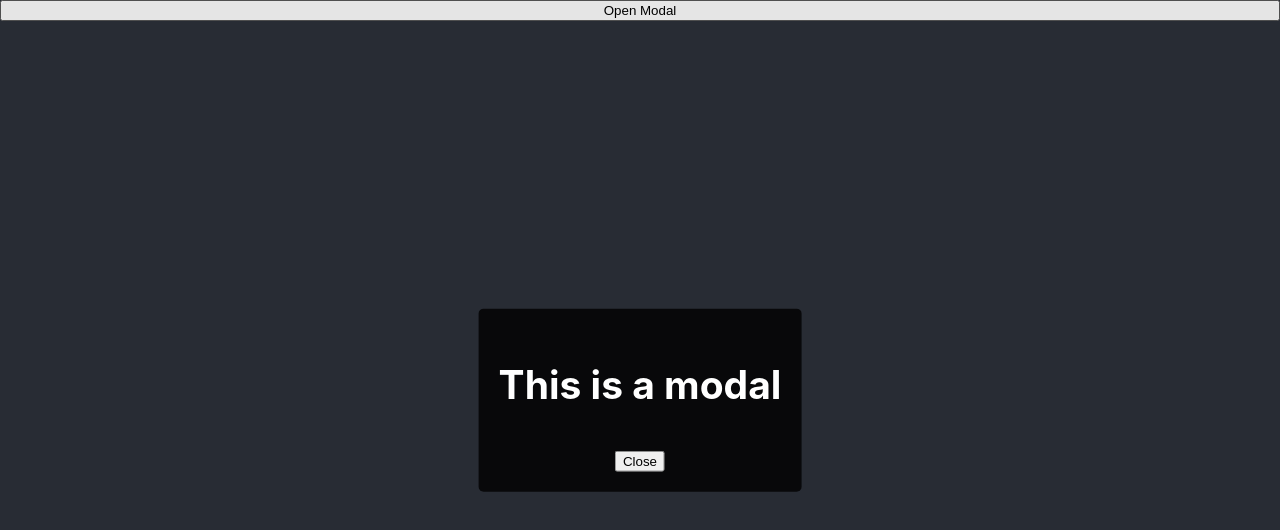
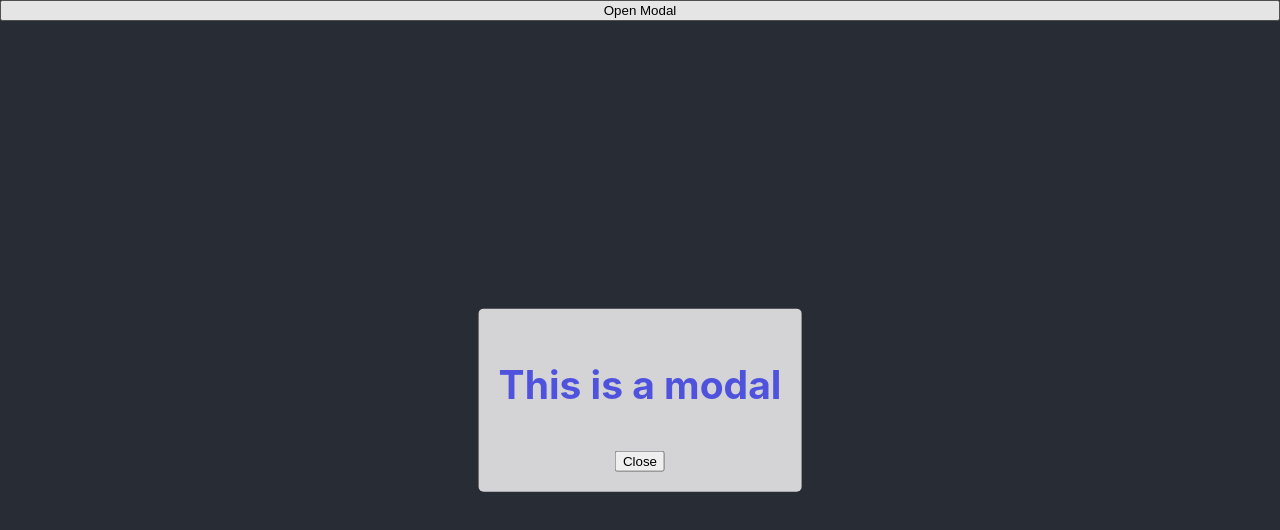
Before and after one commit to Mani007/reactmodals, a React (Create React App) app: page / in a window 1280 px wide. Both pictures are taken after a click on the button "Open Modal". Shown: the top 530 px of the page. Built offline with nearby package versions, Linux system fonts and the light colour scheme.

Commit message:
Working!! modal with CSS magic to modal color

```diff
--- a/src/App.css
+++ b/src/App.css
@@ -21,7 +21,7 @@
   /* align-items: center;
   justify-content: center; */
   font-size: calc(10px + 2vmin);
-  color: white;
+  color: rgb(79, 82, 221);
 }
 
 .App-link {
@@ -58,7 +58,7 @@
   left: 50%;
   align-items: center;
   transform: translate(-50%, -50%);
-  background-color: rgba(0, 0, 0, 0.8);
+  background-color: rgba(255, 255, 255, 0.8);
   padding: 20px;
   border-radius: 5px;
   max-width: 500px;
```
